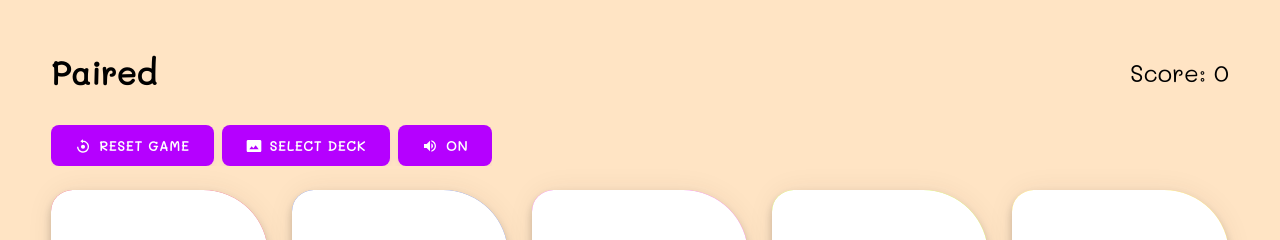
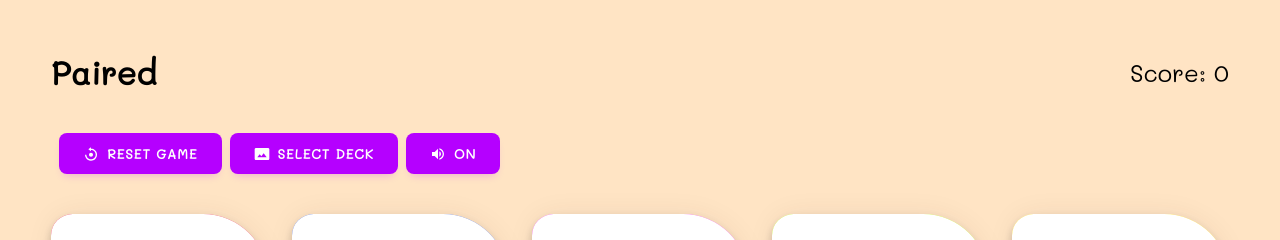
Before and after one commit to sprioleau/paired, a React (Create React App) app: page /play in a window 1280 px wide. Shown: the top 240 px of the page. Built offline with nearby package versions, Linux system fonts and the light colour scheme.

Commit message:
Increase padding

```diff
--- a/src/styles/components/_button.scss
+++ b/src/styles/components/_button.scss
@@ -2,8 +2,7 @@
   display: flex;
   flex-wrap: wrap;
   overflow: auto;
-
-
+  padding: 0.5rem;
 }
 
 button,
@@ -18,7 +17,7 @@ button,
   border-radius: 0.5rem;
   box-shadow: 0 5px 10px -5px rgba($purple, 0.3);
   letter-spacing: 0.5px;
-  margin: 0.5rem 0 0;
+  margin: 0.5rem 0;
   padding: 0.75rem 1.5rem;
   transform: scale(1);
   transition: all 250ms ease-out;
```
